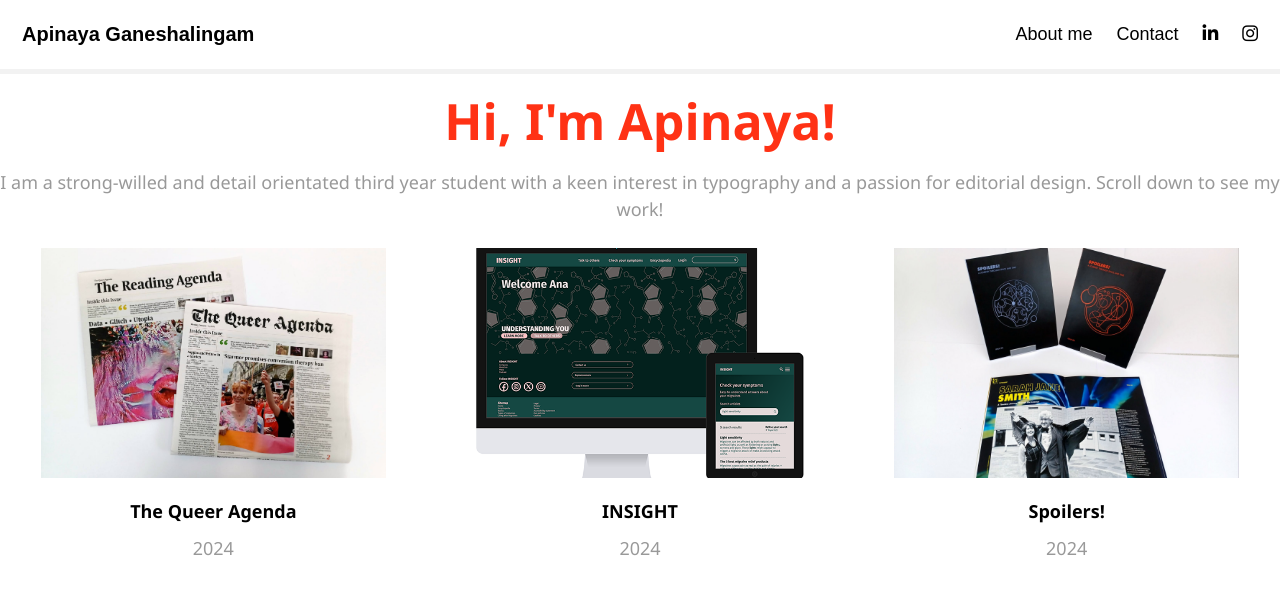
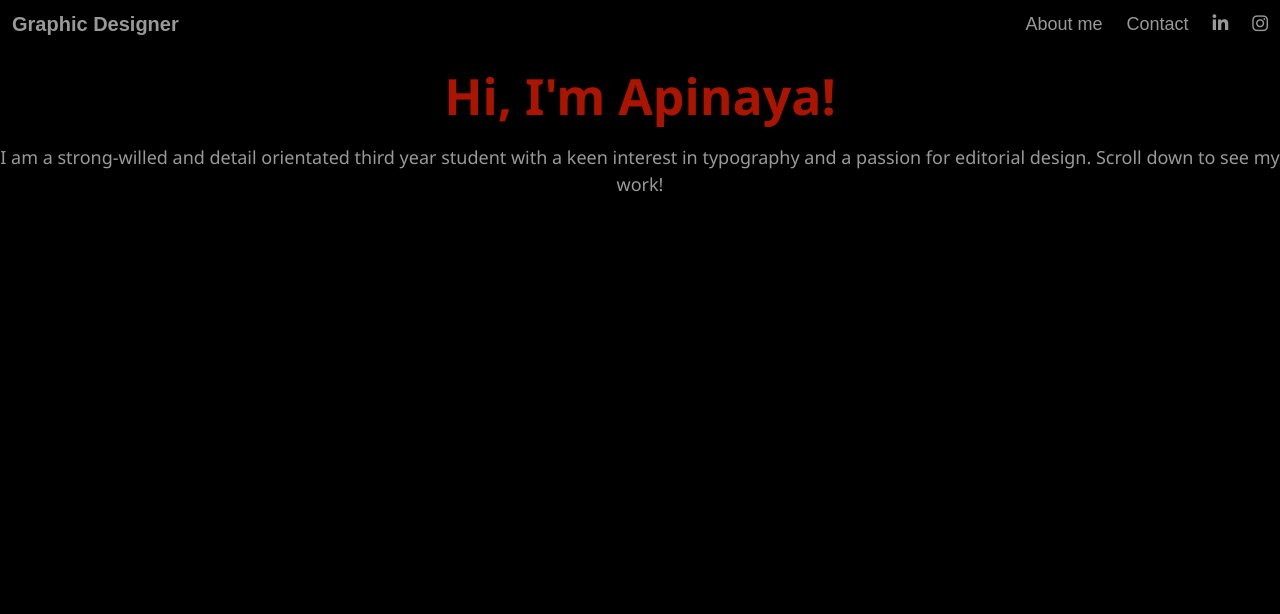
Before and after one commit to apinayag/PersonalWebsite, a plain HTML site: page index.html in a window 1280 px wide. Shown: the top 614 px of the page. Drawn offline with nearby package versions, Linux system fonts and the light colour scheme.

Commit message:
changed the background and edited header elemets

```diff
--- a/index.html
+++ b/index.html
@@ -15,19 +15,21 @@
   body {
     margin: 0;
     font-family: 'Montserrat', sans-serif;
+    background-color: black;
+    color: #999;
   }
 
   .header {
     display: flex;
     justify-content: space-between;
     align-items: center;
-    padding: 10px;
-    border-bottom: 5px solid #f2f2f2;
+    /* padding: 5%; */
+    /* border-bottom: 5px solid #f2f2f2; */
   }
 
   .header a {
     float: left;
-    color: black;
+    color:#999;
     text-align: center;
     padding: 12px;
     text-decoration: none;
@@ -46,8 +48,8 @@
   }
 
   .header a:hover {
-    background-color: white;
-    color: #ff3215;
+    /* background-color: white; */
+    color: #ab1500;
   }
 
   .header a.active {
@@ -75,7 +77,7 @@
         } */
   h1 {
     text-align: center;
-    color: #ff3215;
+    color: #ab1500;
     font-size: 50px;
     font-weight: bold
   }
@@ -92,19 +94,6 @@
     font-weight: bold;
     font-size: 18px;
   }
-
-  /* .project-cover {
-    display: flex;
-    flex-direction: row;
-    align-items: center;
-    justify-content: center;
-  }
-
-  @media (max-width: 800px) {
-    .project-cover {
-      flex-direction: column;
-    }
-  } */
 
   .column {
     flex: 1;
@@ -204,10 +193,7 @@
 <body>
   <div class="header">
     <div class="header-left">
-      <a href="#default" class="logo">Apinaya Ganeshalingam</a>
-      <!-- <a href="./about-me.html">About me</a>
-      <a class="active" href="#Projects"> <b>Projects</b></a>
-      <a href="#Contact">Contact</a> -->
+      <a href="#default" class="logo">Graphic Designer</a>
     </div>
 
     <div class="header-right">
@@ -225,7 +211,7 @@
   <h1>Hi, I'm Apinaya!</h1>
   <h2>I am a strong-willed and detail orientated third year student with a keen interest in typography and a passion for
     editorial design. Scroll down to see my work!</h2>
-  <div class="row">
+  <!-- <div class="row">
     <div class="column">
       <div class="card">
         <div class="w3-container">
@@ -326,13 +312,9 @@
       </div>
     </div>
   </div>
-  <!-- <div class="project-cover">
-    <div>The Queer agenda</div>
-    <div><img src="./pictures/newspaper.jpeg" style="width: 50%;"/></div>
-  </div>  -->
   <div class="footer">
     <p>2024. Apinaya Ganeshalingam</p>
-  </div>
+  </div> -->
 </body>
 
 </html>
```
